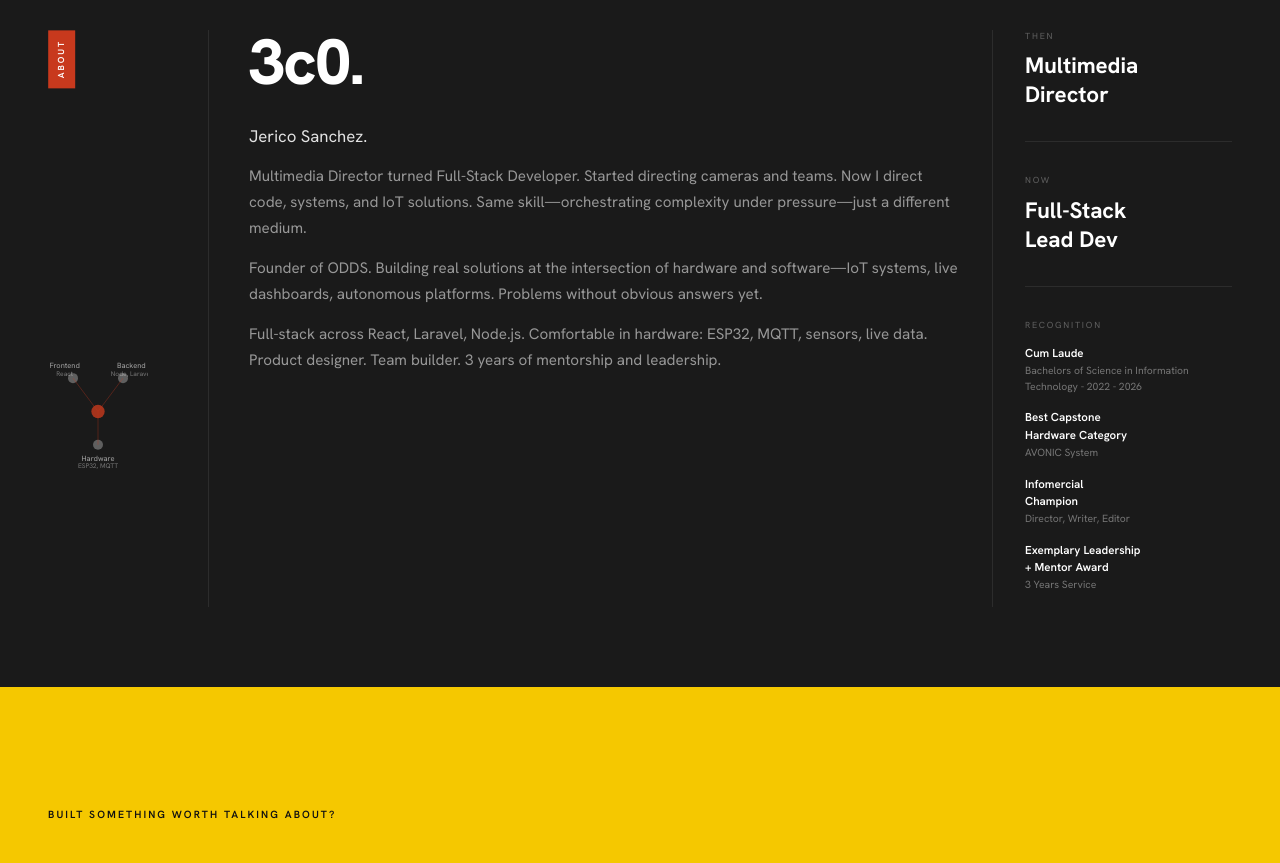
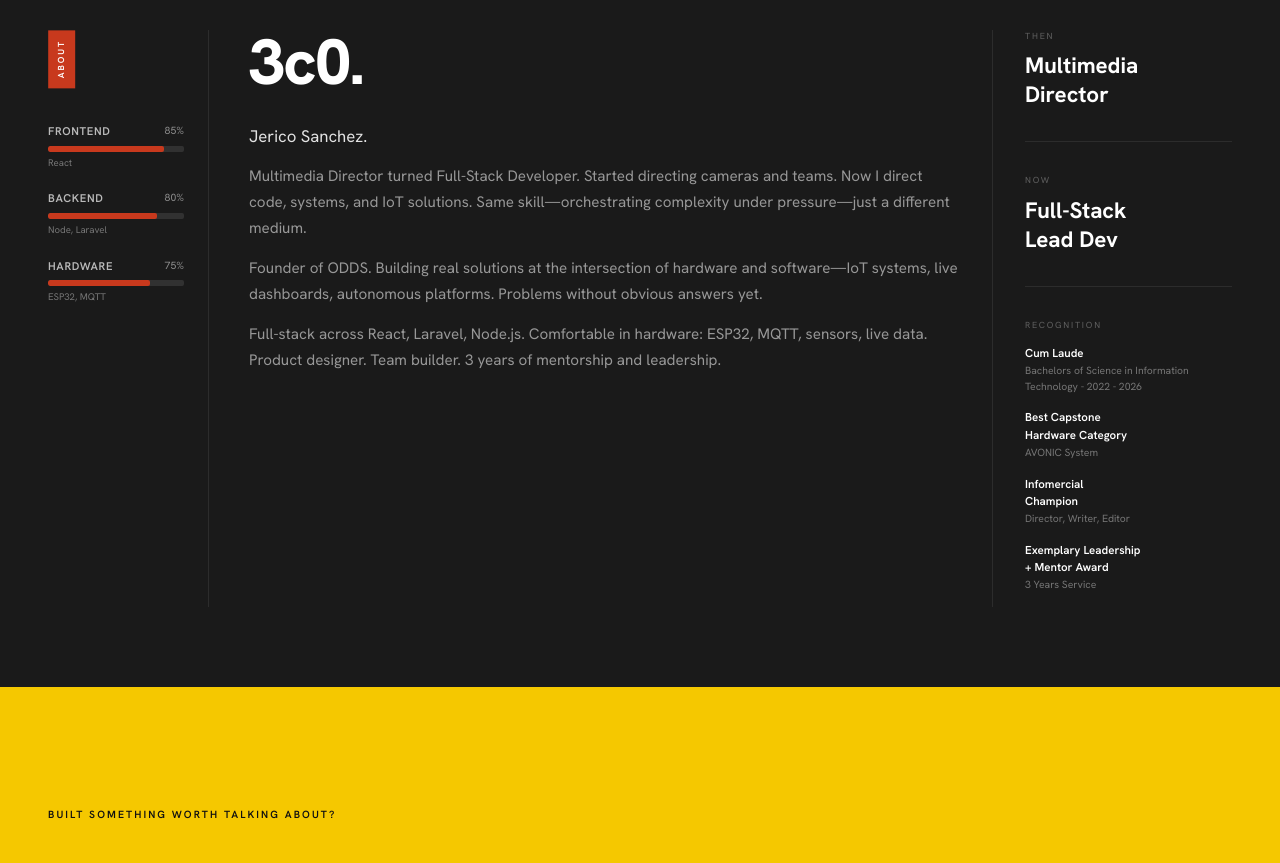
Before and after one commit to 3c0-exe/whois3c0, a Next.js app: page / in a window 1280 px wide. Shown: the part 2020-2883 px from the top of the page. Built offline with nearby package versions, Linux system fonts and the light colour scheme.

Commit message:
Sample Image

```diff
--- a/src/components/sections/About.tsx
+++ b/src/components/sections/About.tsx
@@ -50,49 +50,39 @@ export default function About() {
               ABOUT
             </div>
 
-            {/* Skills Web Diagram */}
-            <svg
-              viewBox="0 0 120 140"
-              style={{
-                marginTop: "28px",
-                width: "100px",
-                height: "100%",
-                maxHeight: isMobile ? "150px" : "auto",
-              }}
-            >
-              {/* Center circle */}
-              <circle cx="60" cy="70" r="8" fill="rgba(200, 57, 29, 0.8)" />
-
-              {/* Frontend node (top-left) */}
-              <circle cx="30" cy="30" r="6" fill="rgba(255, 255, 255, 0.3)" />
-              <line x1="60" y1="70" x2="30" y2="30" stroke="rgba(200, 57, 29, 0.4)" strokeWidth="1" />
-              <text x="20" y="18" fontSize="9" fill="rgba(255,255,255,0.6)" textAnchor="middle">
-                Frontend
-              </text>
-              <text x="20" y="28" fontSize="8" fill="rgba(255,255,255,0.4)" textAnchor="middle">
-                React
-              </text>
-
-              {/* Backend node (top-right) */}
-              <circle cx="90" cy="30" r="6" fill="rgba(255, 255, 255, 0.3)" />
-              <line x1="60" y1="70" x2="90" y2="30" stroke="rgba(200, 57, 29, 0.4)" strokeWidth="1" />
-              <text x="100" y="18" fontSize="9" fill="rgba(255,255,255,0.6)" textAnchor="middle">
-                Backend
-              </text>
-              <text x="100" y="28" fontSize="8" fill="rgba(255,255,255,0.4)" textAnchor="middle">
-                Node, Laravel
-              </text>
-
-              {/* Hardware node (bottom) */}
-              <circle cx="60" cy="110" r="6" fill="rgba(255, 255, 255, 0.3)" />
-              <line x1="60" y1="70" x2="60" y2="110" stroke="rgba(200, 57, 29, 0.4)" strokeWidth="1" />
-              <text x="60" y="130" fontSize="9" fill="rgba(255,255,255,0.6)" textAnchor="middle">
-                Hardware
-              </text>
-              <text x="60" y="138" fontSize="8" fill="rgba(255,255,255,0.4)" textAnchor="middle">
-                ESP32, MQTT
-              </text>
-            </svg>
+            {/* Skill Bars */}
+            <div style={{ marginTop: "28px" }}>
+              {[
+                { name: "Frontend", level: 85, tech: "React" },
+                { name: "Backend", level: 80, tech: "Node, Laravel" },
+                { name: "Hardware", level: 75, tech: "ESP32, MQTT" },
+              ].map((skill) => (
+                <div key={skill.name} style={{ marginBottom: "20px" }}>
+                  <div style={{ display: "flex", justifyContent: "space-between", marginBottom: "6px" }}>
+                    <p style={{ fontSize: "0.7rem", fontWeight: 600, color: "rgba(255,255,255,0.7)", textTransform: "uppercase", letterSpacing: "0.06em", margin: 0 }}>
+                      {skill.name}
+                    </p>
+                    <p style={{ fontSize: "0.65rem", color: "rgba(255,255,255,0.5)", margin: 0 }}>
+                      {skill.level}%
+                    </p>
+                  </div>
+                  <div style={{ width: "100%", height: "6px", background: "rgba(255,255,255,0.1)", borderRadius: "2px", overflow: "hidden" }}>
+                    <div
+                      style={{
+                        width: `${skill.level}%`,
+                        height: "100%",
+                        background: "#C8391D",
+                        borderRadius: "2px",
+                        transition: "width 0.6s ease-out",
+                      }}
+                    />
+                  </div>
+                  <p style={{ fontSize: "0.6rem", color: "rgba(255,255,255,0.4)", marginTop: "4px", margin: "4px 0 0 0" }}>
+                    {skill.tech}
+                  </p>
+                </div>
+              ))}
+            </div>
           </motion.div>
 
           {/* CENTER: copy */}
--- a/src/components/sections/Work.tsx
+++ b/src/components/sections/Work.tsx
@@ -160,12 +160,12 @@ export default function Work() {
             <p style={{ fontWeight: 700, color: "#111", marginBottom: "20px", fontSize: "0.92rem" }}>Best Capstone<br />Hardware Category</p>
             <p style={{ fontSize: "0.55rem", letterSpacing: "0.18em", color: "#9B9486", textTransform: "uppercase", marginBottom: "4px" }}>Status</p>
             <p style={{ fontWeight: 700, color: "#C8391D", marginBottom: "20px", fontSize: "0.92rem" }}>Seeking Sponsors</p>
-            <a href="https://avonic.online" target="_blank" rel="noopener noreferrer" style={{ fontSize: "0.72rem", color: "#111", textDecoration: "none", borderBottom: "1px solid rgba(17,17,17,0.25)" }}>
+            <a href="/avonic-dashboard.svg" target="_blank" rel="noopener noreferrer" style={{ fontSize: "0.72rem", color: "#111", textDecoration: "none", borderBottom: "1px solid rgba(17,17,17,0.25)" }}>
               avonic.online ↗
             </a>
-            <div style={{ marginTop: "28px", border: "1px solid rgba(17,17,17,0.15)", aspectRatio: "16/10", display: "flex", alignItems: "center", justifyContent: "center" }}>
-              <span style={{ fontSize: "0.62rem", color: "#9B9486" }}>[image / diagram]</span>
-            </div>
+            <a href="/avonic-page.png" target="_blank" rel="noopener noreferrer" style={{ display: "block", marginTop: "28px", border: "1px solid rgba(17,17,17,0.15)", aspectRatio: "16/10", overflow: "hidden", cursor: "pointer", transition: "opacity 0.2s" }} onMouseEnter={(e) => e.currentTarget.style.opacity = "0.9"} onMouseLeave={(e) => e.currentTarget.style.opacity = "1"}>
+              <img src="/avonic-page.png" alt="AVONIC Dashboard" style={{ width: "100%", height: "100%", objectFit: "cover" }} />
+            </a>
           </div>
         </div>
       </div>
```
Also changed, not shown: public/avonic-page.png (added).
